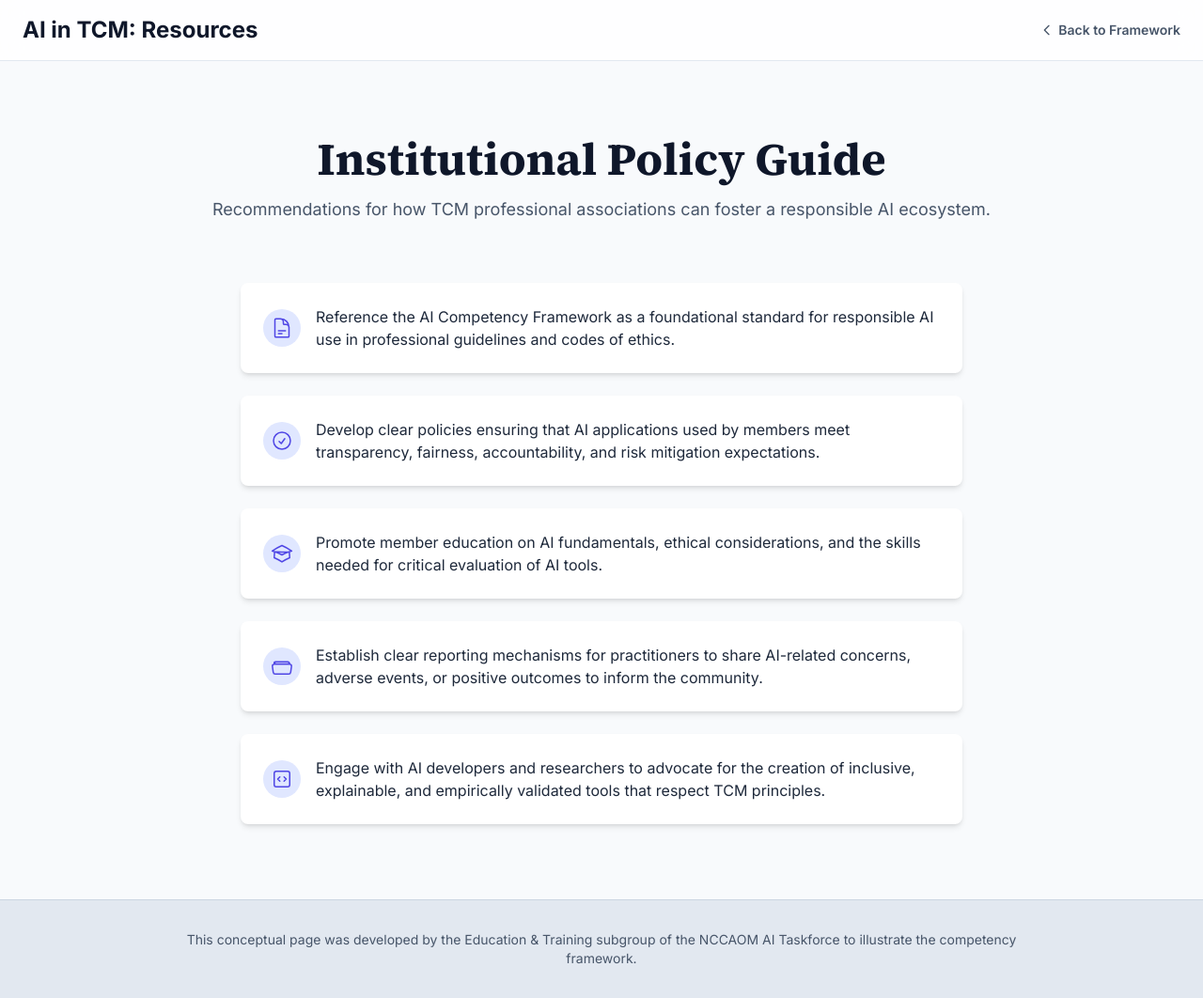
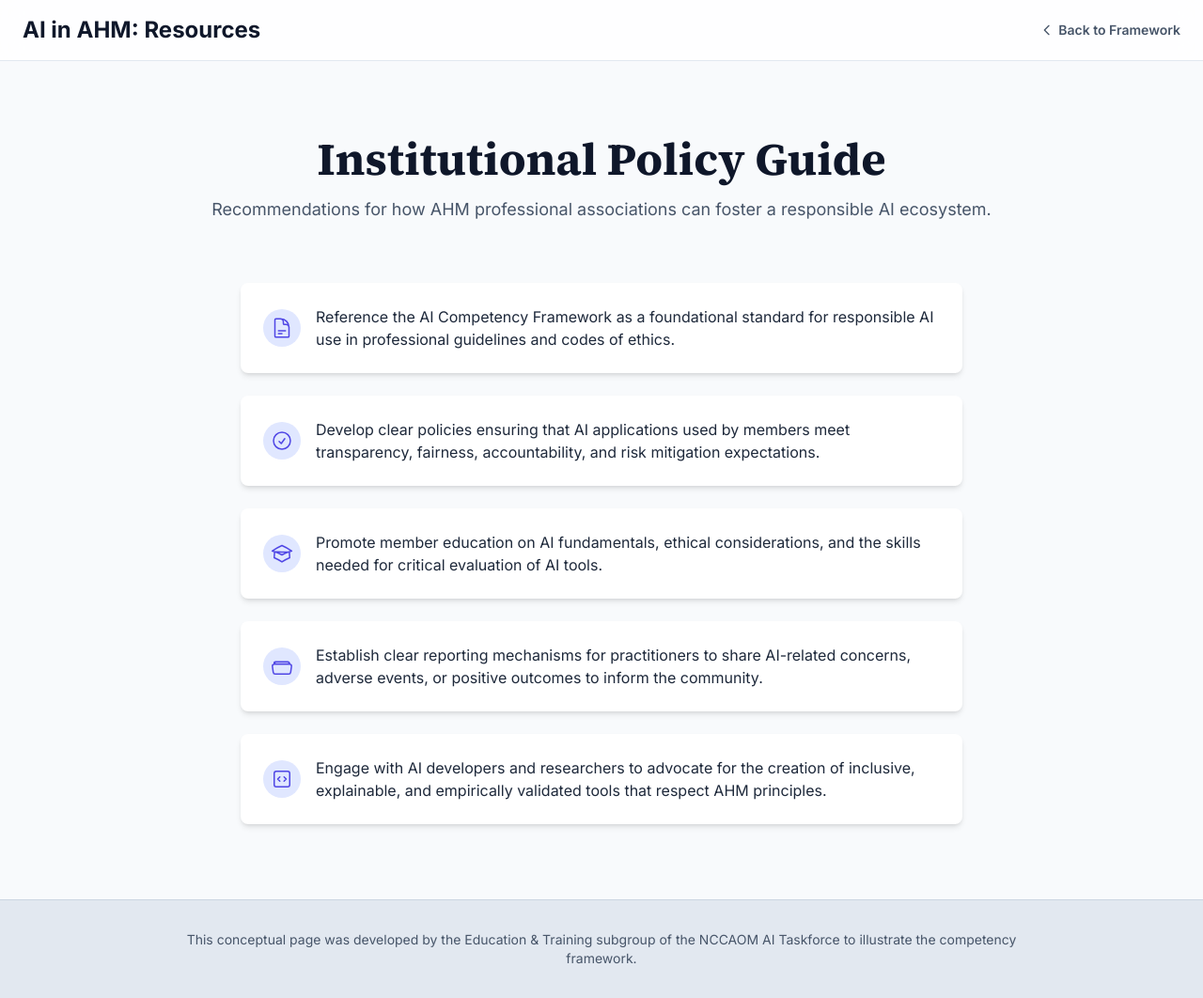
Before and after one commit to Learning-AI-swoo/framework, a plain HTML site: page policy-guide.html in a window 1280 px wide. Shown: the whole page at 94% size. Drawn offline with nearby package versions, Linux system fonts and the light colour scheme.

Commit message:
Update policy-guide.html

```diff
--- a/policy-guide.html
+++ b/policy-guide.html
@@ -32,10 +32,9 @@
 </head>
 <body class="text-slate-800 flex flex-col min-h-screen">
 
-    <!-- Header -->
     <header class="bg-white/80 backdrop-blur-md sticky top-0 z-50 border-b border-slate-200">
         <div class="container mx-auto px-6 py-4 flex justify-between items-center">
-            <h1 class="text-xl md:text-2xl font-bold text-slate-900">AI in TCM: Resources</h1>
+            <h1 class="text-xl md:text-2xl font-bold text-slate-900">AI in AHM: Resources</h1>
             <a href="index.html" class="back-link text-sm font-semibold text-slate-600 flex items-center">
                 <svg class="w-4 h-4 mr-1" fill="none" stroke="currentColor" viewBox="0 0 24 24" xmlns="http://www.w3.org/2000/svg"><path stroke-linecap="round" stroke-linejoin="round" stroke-width="2" d="M15 19l-7-7 7-7"></path></svg>
                 Back to Framework
@@ -43,16 +42,13 @@
         </div>
     </header>
 
-    <!-- Main Content -->
     <main class="container mx-auto px-6 py-12 md:py-20 flex-grow">
 
-        <!-- Page Title -->
         <div class="max-w-4xl mx-auto text-center mb-12 md:mb-16">
             <h2 class="title-font text-4xl md:text-5xl font-bold text-slate-900">Institutional Policy Guide</h2>
-            <p class="mt-4 text-lg text-slate-600">Recommendations for how TCM professional associations can foster a responsible AI ecosystem.</p>
+            <p class="mt-4 text-lg text-slate-600">Recommendations for how AHM professional associations can foster a responsible AI ecosystem.</p>
         </div>
 
-        <!-- Policy Points Section -->
         <div class="max-w-3xl mx-auto space-y-6">
 
             <div class="policy-item flex items-start">
@@ -87,13 +83,12 @@
                 <div class="flex-shrink-0 p-2 bg-indigo-100 rounded-full mr-4 mt-1">
                     <svg class="w-6 h-6 text-indigo-600" xmlns="http://www.w3.org/2000/svg" fill="none" viewBox="0 0 24 24" stroke-width="1.5" stroke="currentColor"><path stroke-linecap="round" stroke-linejoin="round" d="M14.25 9.75L16.5 12l-2.25 2.25m-4.5 0L7.5 12l2.25-2.25M6 20.25h12A2.25 2.25 0 0020.25 18V6A2.25 2.25 0 0018 3.75H6A2.25 2.25 0 003.75 6v12A2.25 2.25 0 006 20.25z" /></svg>
                 </div>
-                <p class="self-center">Engage with AI developers and researchers to advocate for the creation of inclusive, explainable, and empirically validated tools that respect TCM principles.</p>
+                <p class="self-center">Engage with AI developers and researchers to advocate for the creation of inclusive, explainable, and empirically validated tools that respect AHM principles.</p>
             </div>
 
         </div>
     </main>
 
-    <!-- Footer / Note Section -->
     <footer class="bg-slate-200 border-t border-slate-300 mt-auto">
         <div class="container mx-auto px-6 py-8 text-center">
             <p class="text-sm text-slate-600 max-w-4xl mx-auto">
```
